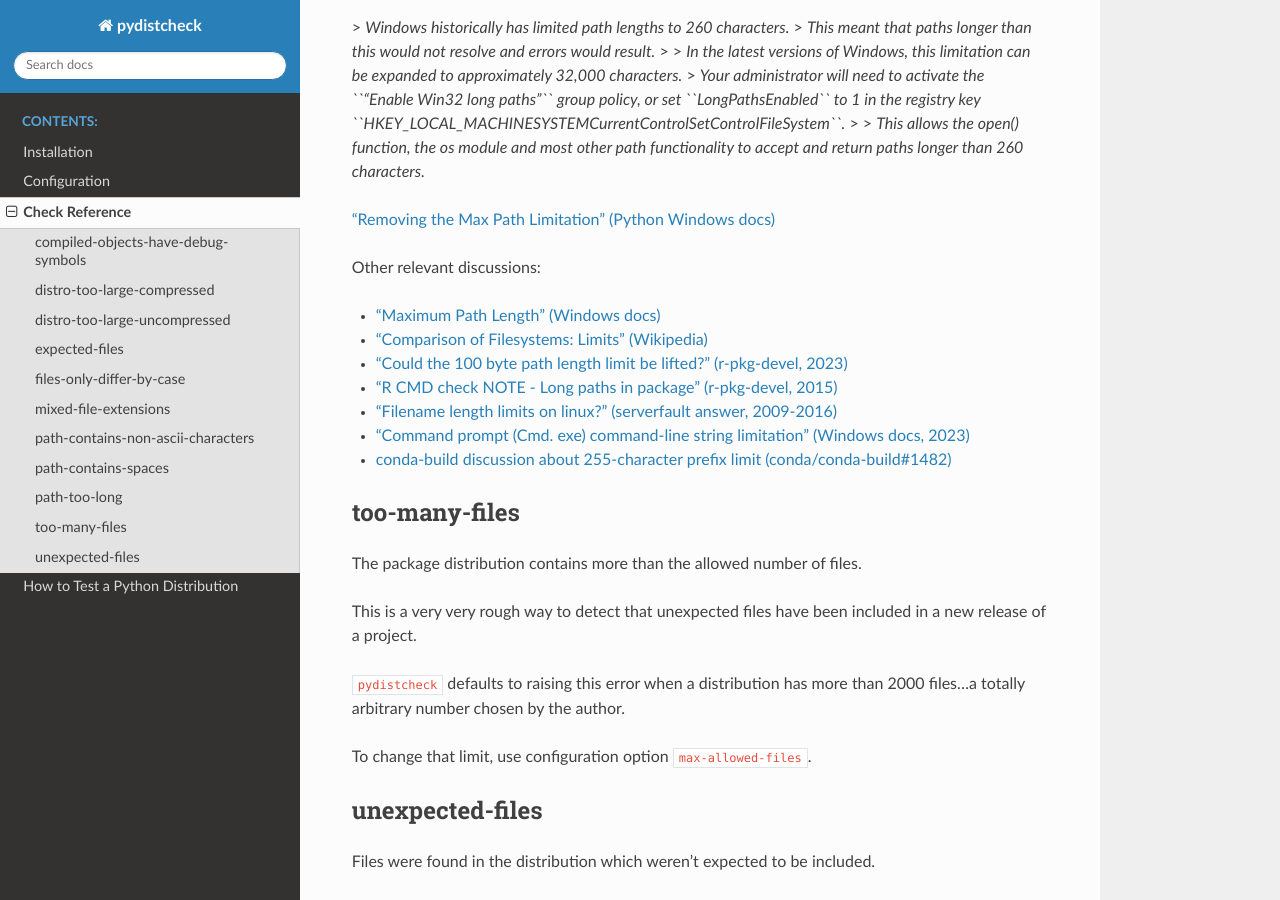
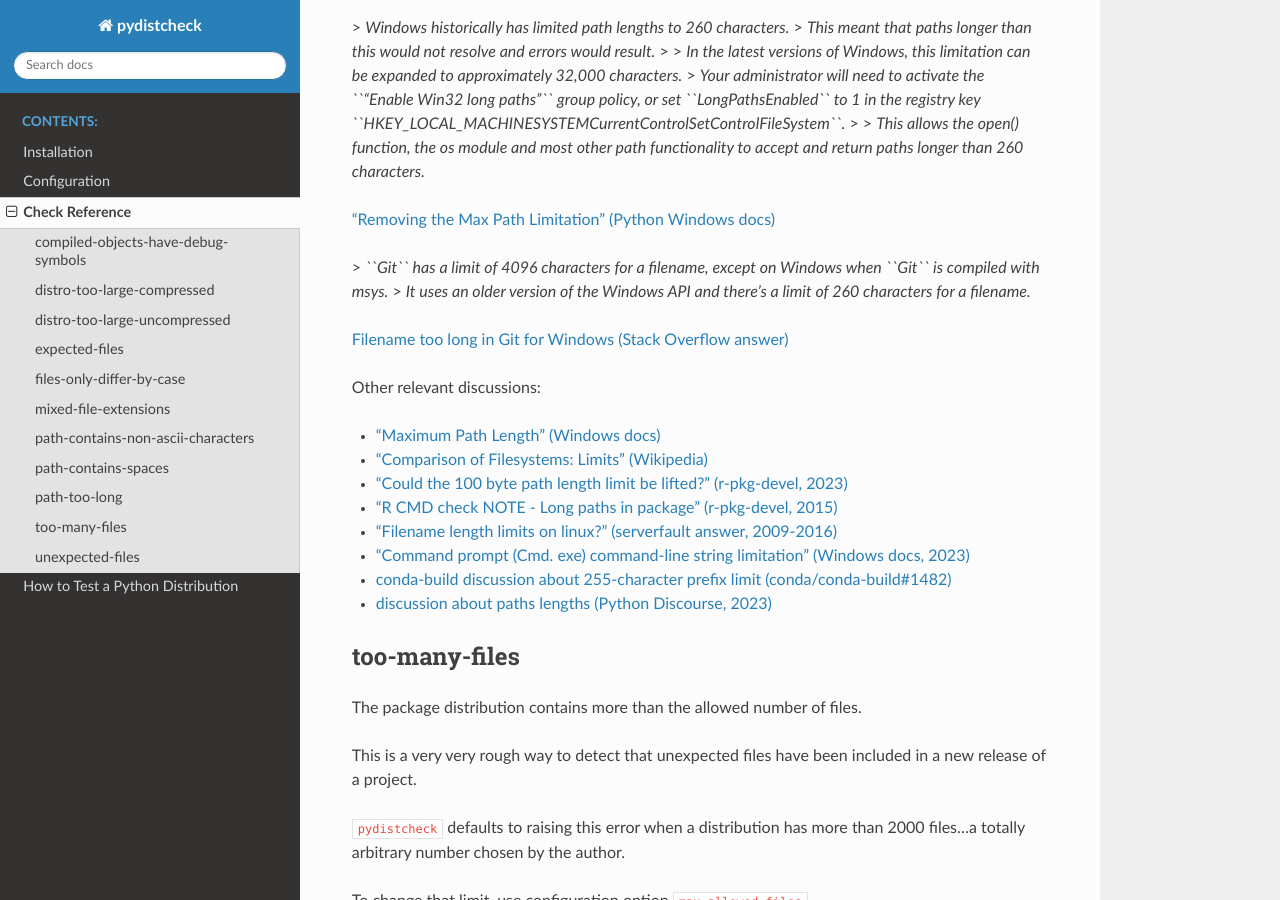
Before and after one commit to jameslamb/pydistcheck, a Sphinx documentation site: the page built from docs/check-reference.rst, in a window 1280 px wide and 900 px high, scrolled down 3693 px. Built offline with Sphinx 7.4.7 and the Read the Docs theme 2.0.0, drawn with Linux system fonts in a browser that asks for light colours.

Commit message:
more docs

```diff
--- a/docs/check-reference.rst
+++ b/docs/check-reference.rst
@@ -155,6 +155,11 @@ See below for details.
 
 `"Removing the Max Path Limitation" (Python Windows docs) <https://docs.python.org/3/using/windows.html#removing-the-max-path-limitation>`__
 
+> *``Git`` has a limit of 4096 characters for a filename, except on Windows when ``Git`` is compiled with msys.*
+> *It uses an older version of the Windows API and there's a limit of 260 characters for a filename.*
+
+`Filename too long in Git for Windows (Stack Overflow answer) <https://stackoverflow.com/a/22575737/3986677>`__
+
 Other relevant discussions:
 
 * `"Maximum Path Length" (Windows docs) <https://learn.microsoft.com/en-us/windows/win32/fileio/maximum-file-path-limitation?tabs=registry>`__
@@ -164,6 +169,7 @@ Other relevant discussions:
 * `"Filename length limits on linux?" (serverfault answer, 2009-2016) <https://serverfault.com/a/9548>`__
 * `"Command prompt (Cmd. exe) command-line string limitation" (Windows docs, 2023) <https://learn.microsoft.com/en-us/troubleshoot/windows-client/shell-experience/command-line-string-limitation>`__
 * `conda-build discussion about 255-character prefix limit (conda/conda-build#1482) <https://github.com/conda/conda-build/issues/1482#issuecomment-256530225>`__
+* `discussion about paths lengths (Python Discourse, 2023) <https://discuss.python.org/t/you-can-now-download-pypi-locally/32662/8>`__
 
 too-many-files
 **************
```
